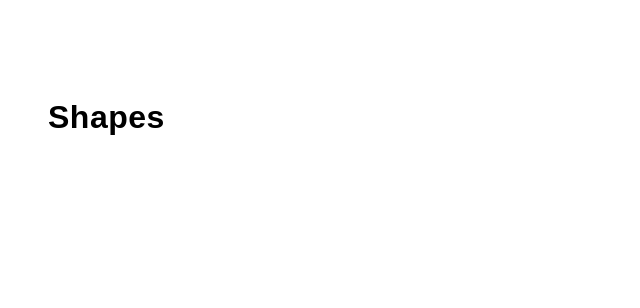
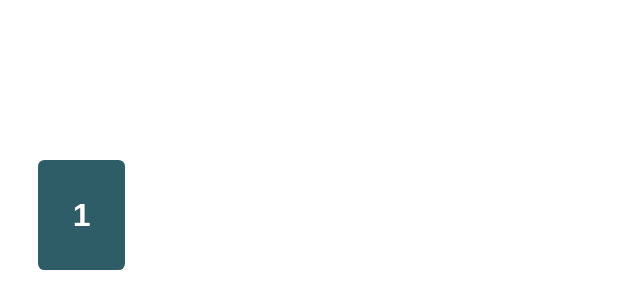
Before and after one commit to cnotv/kid-games, a Vue app: page /Shapes in a window 1280 px wide. Shown: the top 308 px of the page, without its empty margins (0-640 px from the left). Built offline with nearby package versions, Linux system fonts and the light colour scheme.

Commit message:
added second game

```diff
--- a/src/components/Shapes.vue
+++ b/src/components/Shapes.vue
@@ -1,7 +1,5 @@
 <template>
-  <div class="container">
-    <h1>Shapes</h1>
-  </div>
+  <div v-on:click="activate"></div>
 </template>
 
 <script>
@@ -9,15 +7,77 @@ export default {
   name: 'Shapes',
   data () {
     return {
+      finish: 10,
+      current: 1,
+      voices: window.speechSynthesis.getVoices()
     }
+  },
+  methods: {
+    hue () {
+      return 'rgb(' + (Math.floor(Math.random() * 256)) + ',' + (Math.floor(Math.random() * 256)) + ',' + (Math.floor(Math.random() * 256)) + ')'
+    },
+
+    size (max = 200, min = 50, unit = 'px') {
+      return Math.floor(Math.random() * (max - min)) + min + unit
+    },
+
+    speak (text) {
+      const msg = new SpeechSynthesisUtterance()
+      msg.text = text
+      msg.voice = this.voices[10]
+      window.speechSynthesis.speak(msg)
+    },
+
+    randomize (el) {
+      Object.assign(
+        el.style, {
+          background: this.hue(),
+          height: this.size(200, 50, 'px'),
+          width: this.size(200, 50, 'px'),
+          marginTop: this.size(-25, 25, 'vh'),
+          marginLeft: this.size(-25, 25, 'vw')
+        }
+      )
+      el.innerText = this.current++
+
+      if (el.innerText === this.finish) {
+        this.current = 1
+      }
+    },
+
+    activate (event) {
+      this.randomize(this.$el)
+      window.speechSynthesis.cancel()
+      this.speak(this.$el.innerText)
+    }
+  },
+
+  mounted () {
+    this.randomize(this.$el)
   }
 }
 </script>
 
 <!-- Add "scoped" attribute to limit CSS to this component only -->
-<style>
-.container {
-  padding: 3rem;
-  line-height: 3;
-}
+<style scoped>
+  html {
+    display: flex;
+    align-items: center;
+    justify-content: center;
+    height: 100vh;
+    width: 100vw;
+  }
+  div {
+    display: flex;
+    background: red;
+    color: white;
+    font-size: 2rem;
+    align-items: center;
+    justify-content: center;
+    font-weight: 700;
+    transition: all .2s;
+    user-select: none;
+    cursor: pointer;
+    border-radius: .5vw;
+  }
 </style>
```
